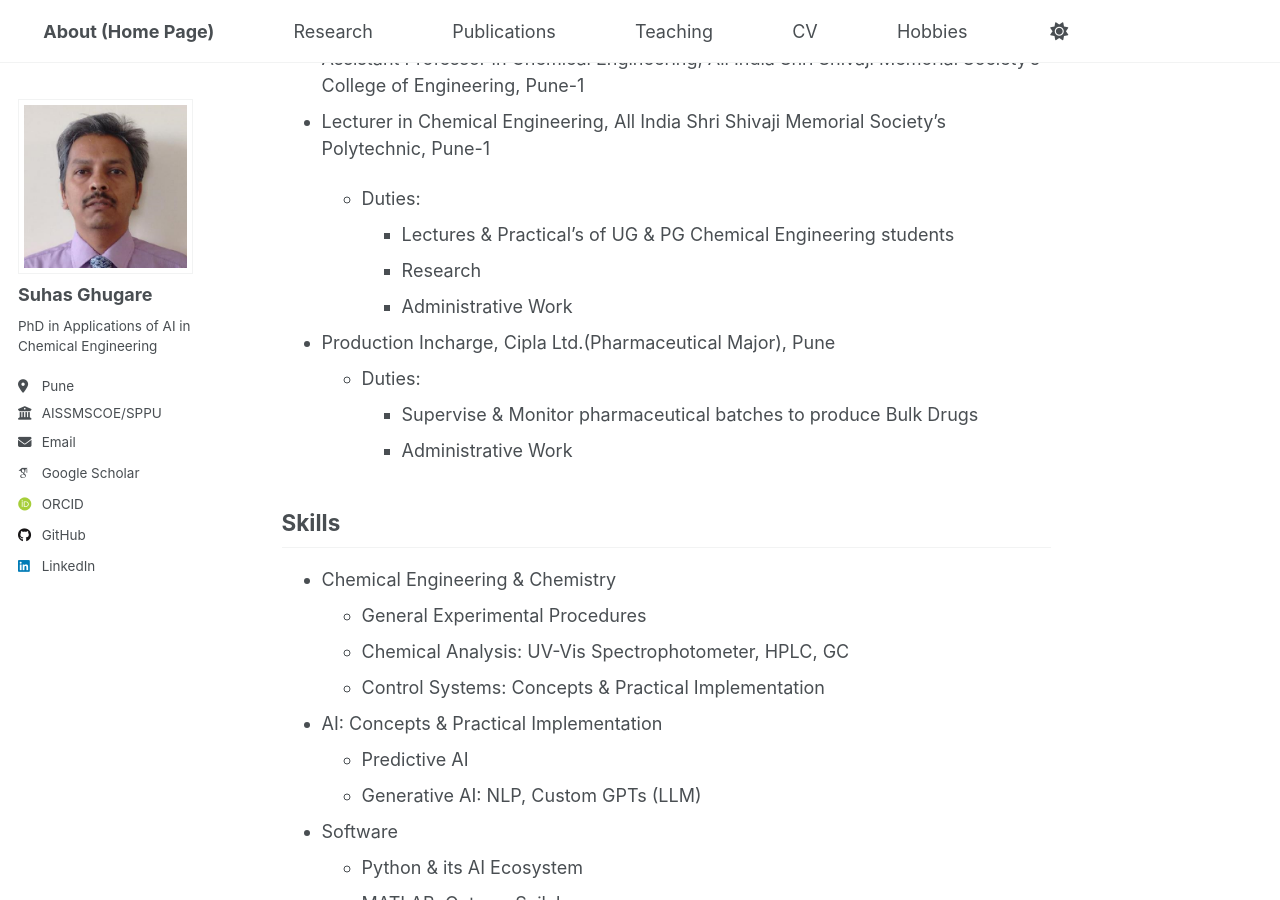
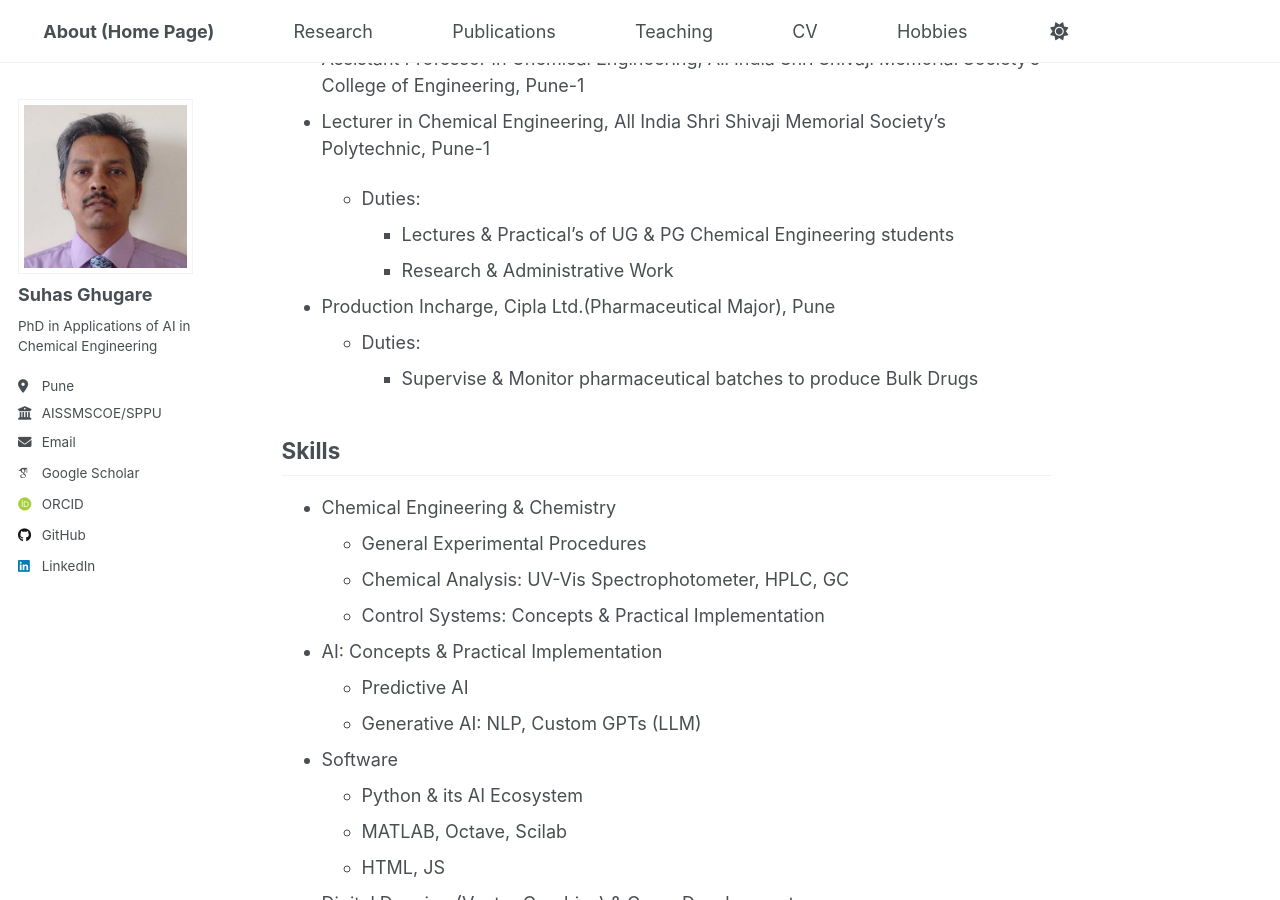
Before and after one commit to suhasghugare/suhasghugare.github.io, a Jekyll site: the page built from _pages/CV1.md, in a window 1280 px wide and 900 px high, scrolled down 427 px. Built offline with Jekyll 4.4.1, drawn with Linux system fonts in a browser that asks for light colours; some web fonts are replaced; a script that is not in the unit is left out.

Commit message:
Update CV1.md

```diff
--- a/_pages/CV1.md
+++ b/_pages/CV1.md
@@ -6,7 +6,6 @@ redirect_from:
   - /md/
   - /CV1.html
 ---
-
 Education
 ---
 * Ph.D in Chemical Engineering, National Chemical Laboratory (India) as research centre from Savitribai Phule Pune University (SPPU), Pune, 2018
@@ -20,14 +19,11 @@ Work Experience
 
   * Duties:
      * Lectures & Practical’s of UG & PG Chemical Engineering students
-     * Research
-     * Administrative Work
+     * Research & Administrative Work
 
 * Production Incharge, Cipla Ltd.(Pharmaceutical Major), Pune
   * Duties:
      * Supervise & Monitor pharmaceutical batches to produce Bulk Drugs
-     * Administrative Work
-
 
 Skills
 ---
```
